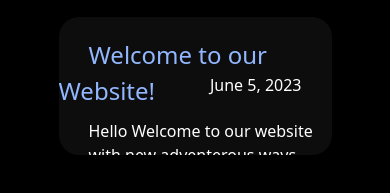
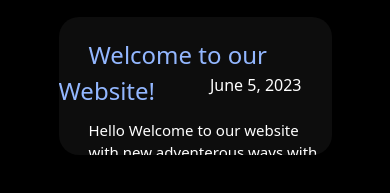
Before and after one commit to RetronEletron/steamoddity-website, a plain HTML site: page build/news.html in a window 390 px wide. Shown: the part 153-346 px from the top of the page. Drawn offline with Linux system fonts and the light colour scheme.

Commit message:
fix mobile text on Posts

```diff
--- a/build/news.html
+++ b/build/news.html
@@ -29,12 +29,12 @@ This website follows a GNU GENERAL PUBLIC LICENSE 3
     </div>
   </header>
     <span class="text-white text-[40px] font-bold pt-[10px]">Posts</span>
-    <div class="bg-[#0D0D0D] h-[138px] w-[70%] my-[20px] max-w-[1152px] overflow-hidden rounded-[20px] cursor-pointer py-[20px] flex flex-col" onclick="window.open('posts/post-1.html','_self')">
+    <div class="bg-[#0D0D0D] h-[138px] w-[70%] my-[20px] max-w-[1152px] max-h-[138px] overflow-hidden rounded-[20px] cursor-pointer py-[20px] flex flex-col" onclick="window.open('posts/post-1.html','_self')">
       <div class="mb-[10px]">
         <span class="text-[#93b7ff] ml-[30px] text-[1.5rem]">Welcome to our Website!</span>
         <span class="text-white float-right mr-[30px]">June 5, 2023</span>
       </div>
-      <span class="text-white pl-[30px]">Hello Welcome to our website with new adventerous ways with Steam Oddity!</span>
+      <span class="text-white pl-[30px] text-[15px]">Hello Welcome to our website with new adventerous ways with Steam Oddity!</span>
     </div>
 </body>
 </html>
```
Also changed, not shown: build/css/style.css.
